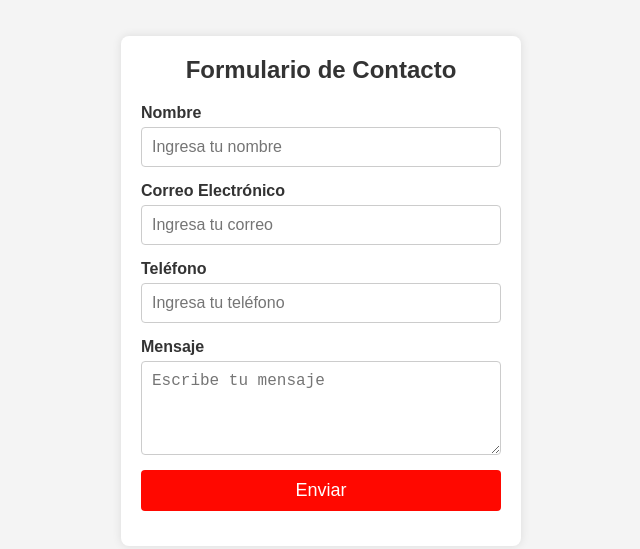
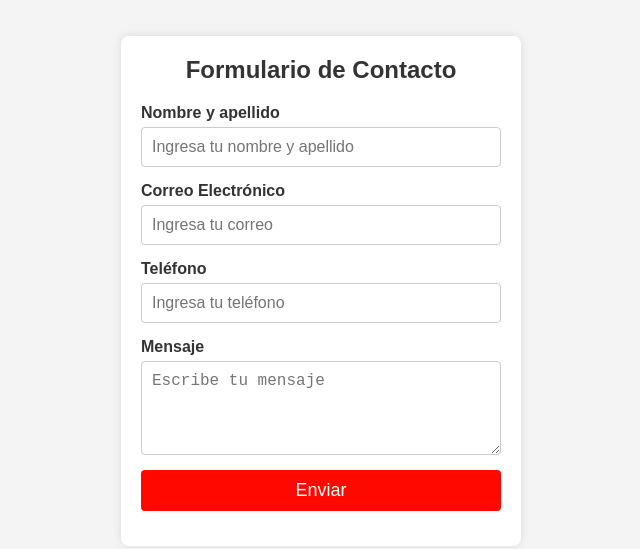
Before and after one commit to shiirpalacios2011/actividad2, a plain HTML site: page index.html in a window 1280 px wide. Shown: the part 109-658 px from the top of the page, without its empty margins (319-959 px from the left). Drawn offline with Linux system fonts and the light colour scheme.

Commit message:
Change from first name to full name

```diff
--- a/index.html
+++ b/index.html
@@ -13,8 +13,8 @@
             <h2>Formulario de Contacto</h2>
 
             <div class="form-group">
-                <label for="nombre">Nombre</label>
-                <input type="text" id="nombre" name="nombre" placeholder="Ingresa tu nombre" required>
+                <label for="nombre-apellido">Nombre y apellido</label>
+                <input type="text" id="nombre-apellido" name="nombre-apellido" placeholder="Ingresa tu nombre y apellido" required>
             </div>
 
             <div class="form-group">
```
